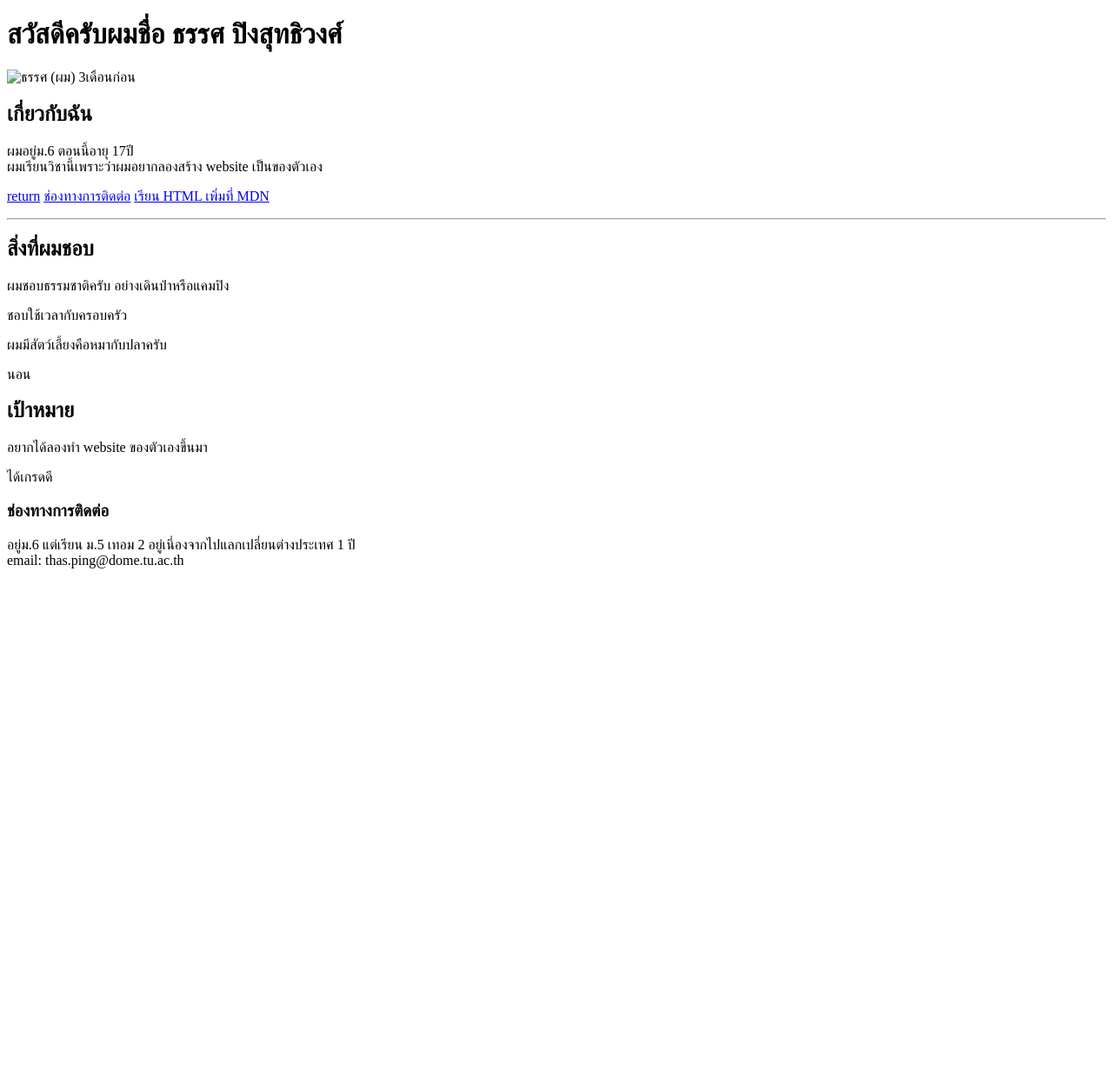
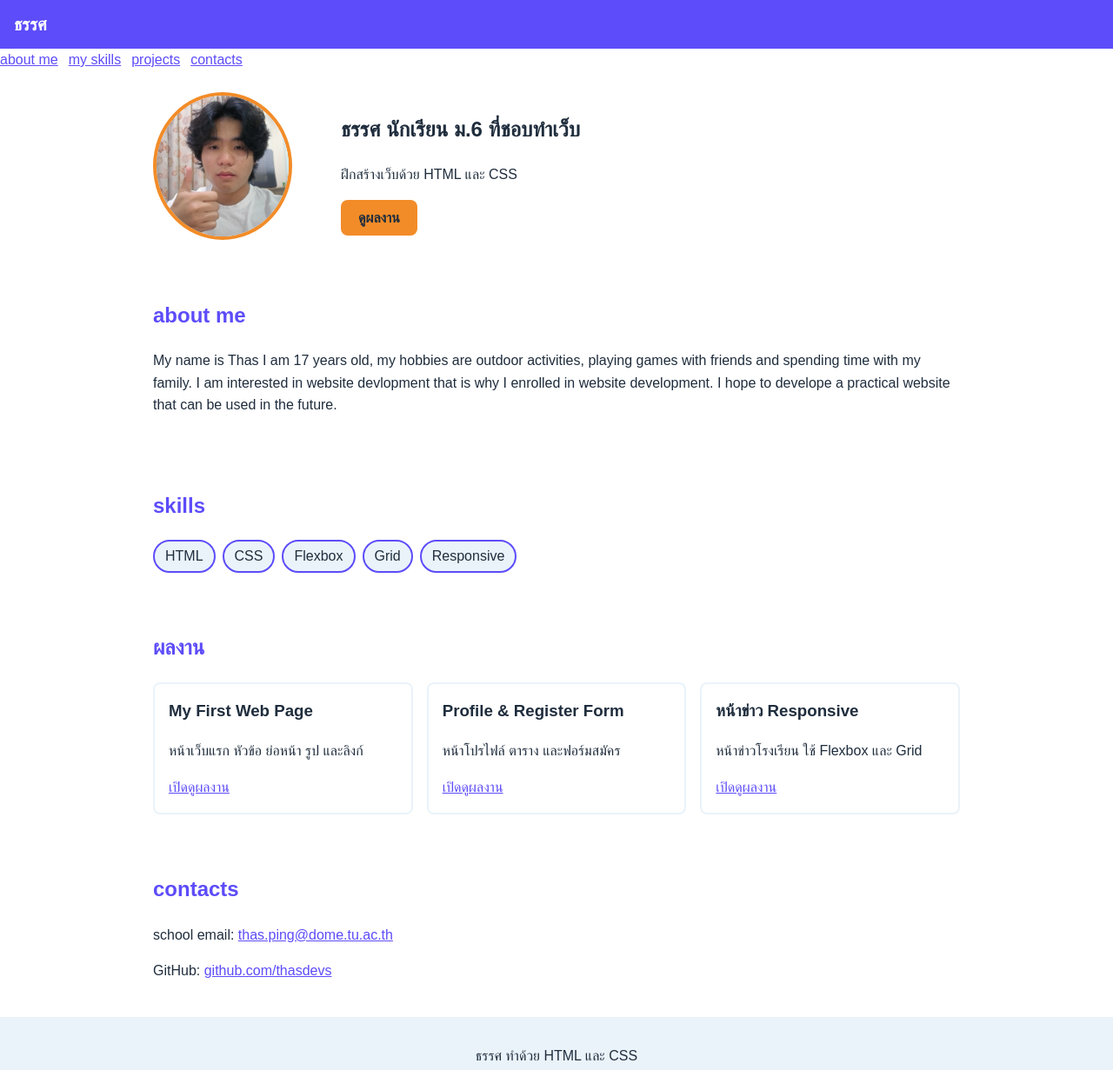
Before and after one commit to thasdevs/portfolio, a plain HTML site: page index.html in a window 1280 px wide. Shown: the whole page at 87% size. Before the commit the page ends 800 px from the top, so only its background shows below. Drawn offline with Linux system fonts and the light colour scheme.

Commit message:
Add files via upload

```diff
--- a/index.html
+++ b/index.html
@@ -3,32 +3,84 @@
 <head>
   <meta charset="UTF-8">
   <meta name="viewport" content="width=device-width, initial-scale=1.0">
-  <title>เว็บแรกของผม - ธรรศ</title>
+  <title>Thas | portfolio</title>
+  <link rel="stylesheet" href="style.css">
 </head>
 <body>
-  <!-- comments -->
-  <h1>สวัสดีครับผมชื่อ ธรรศ ปิงสุทธิวงศ์</h1>
-   <img src="Images\thasface.jpg"
-   alt="ธรรศ (ผม) 3เดื่อนก่อน"
-   width="200">
-  <h2>เกี่ยวกับฉัน</h2>
-  <p>ผมอยู่ม.6 ตอนนี้อายุ 17ปี <br> ผมเรียนวิชานี้เพราะว่าผมอยากลองสร้าง website เป็นของตัวเอง</p>
-  <p>
-    <a href="/index.html">return</a>
-    <a href="#contacts">ช่องทางการติดต่อ</a>
-    <a href="https://developer.mozilla.org/th/"
-       target="_blank" rel="noopener">เรียน HTML เพิ่มที่ MDN</a>
-  </p>
-<hr>
-  <h2 id="hobby">สิ่งที่ผมชอบ</h2>
-  <p>ผมชอบธรรมชาติครับ อย่างเดินป่าหรือแคมปิง <p>ชอบใช้เวลากับครอบครัว </p> ผมมีสัตว์เลี้ยงคือหมากับปลาครับ</p><p>นอน</p>
+  <header class="site-header">
+    <a class="logo" href="#top">ธรรศ</a>
+  </header>
+  <nav>
+    <ul>
+        <li><a href="#about">about me</a></li>
+        <li><a href="#skills">my skills</a></li>
+        <li><a href="#projects">projects</a></li>
+        <li><a href="#contact">contacts</a></li>
+    </ul>
+  </nav>
 
-  <h2 id="goals">เป้าหมาย</h2>
-  <p>อยากได้ลองทำ website ของตัวเองขึ้นมา</p> <p>ได้เกรดดี</p>
-  <h3 id="contacts">ช่องทางการติดต่อ</h3>
-  <p>
-    อยู่ม.6 แต่เรียน ม.5 เทอม 2 อยู่เนี่องจากไปแลกเปลี่ยนต่างประเทศ 1 ปี<br>
-    email: thas.ping@dome.tu.ac.th
-    <p><a href="index.html"></p>
+  <main id="top">
+   <section class="hero">
+    <img class="avatar" src="images\thasthumbsup.jpg"
+         width="160" height="160"
+         alt="ภาพธรรศthumbsup">
+    <div>
+      <h1>ธรรศ นักเรียน ม.6 ที่ชอบทำเว็บ</h1>
+      <p>ฝึกสร้างเว็บด้วย HTML และ CSS</p>
+      <a class="btn" href="#projects">ดูผลงาน</a>
+    </div>
+  </section>
+  <section id="about">
+  <h2>about me</h2>
+  <p>My name is Thas I am 17 years old, my hobbies are outdoor activities, playing games with friends and spending time with my family. I am interested in website devlopment that is why I enrolled in website development. I hope to develope a practical website that can be used in the future.</p>
+</section>
+
+<section id="skills">
+  <h2>skills</h2>
+  <ul class="skills">
+    <li>HTML</li>
+    <li>CSS</li>
+    <li>Flexbox</li>
+    <li>Grid</li>
+    <li>Responsive</li>
+  </ul>
+</section>
+
+<section id="projects">
+  <h2>ผลงาน</h2>
+  <div class="projects">
+    <article class="card">
+      <h3>My First Web Page</h3>
+      <p>หน้าเว็บแรก หัวข้อ ย่อหน้า รูป และลิงก์</p>
+      <a href="projects\my-first-web\index.html">
+        เปิดดูผลงาน</a>
+    </article>
+    <article class="card">
+      <h3>Profile &amp; Register Form</h3>
+      <p>หน้าโปรไฟล์ ตาราง และฟอร์มสมัคร</p>
+      <a href="projects\my-profile\index.html">
+        เปิดดูผลงาน</a>
+    </article>
+    <article class="card">
+      <h3>หน้าข่าว Responsive</h3>
+      <p>หน้าข่าวโรงเรียน ใช้ Flexbox และ Grid</p>
+      <a href="projects\school-news\index.html">
+        เปิดดูผลงาน</a>
+    </article>
+</section>
+ <section id="contact">
+  <h2>contacts</h2>
+  <p>school email:
+    <a href="mailto:thas.ping@dome.tu.ac.th">
+      thas.ping@dome.tu.ac.th</a></p>
+  <p>GitHub:
+    <a href="https://github.com/thasdevs">
+    github.com/thasdevs</a></p>
+    </section>
+</main>
+
+<footer>
+  <p>ธรรศ ทำด้วย HTML และ CSS</p>
+</footer>
 </body>
 </html>
```
Also changed, not shown: projects/my-first-web/index.html (+0 -1 lines).
